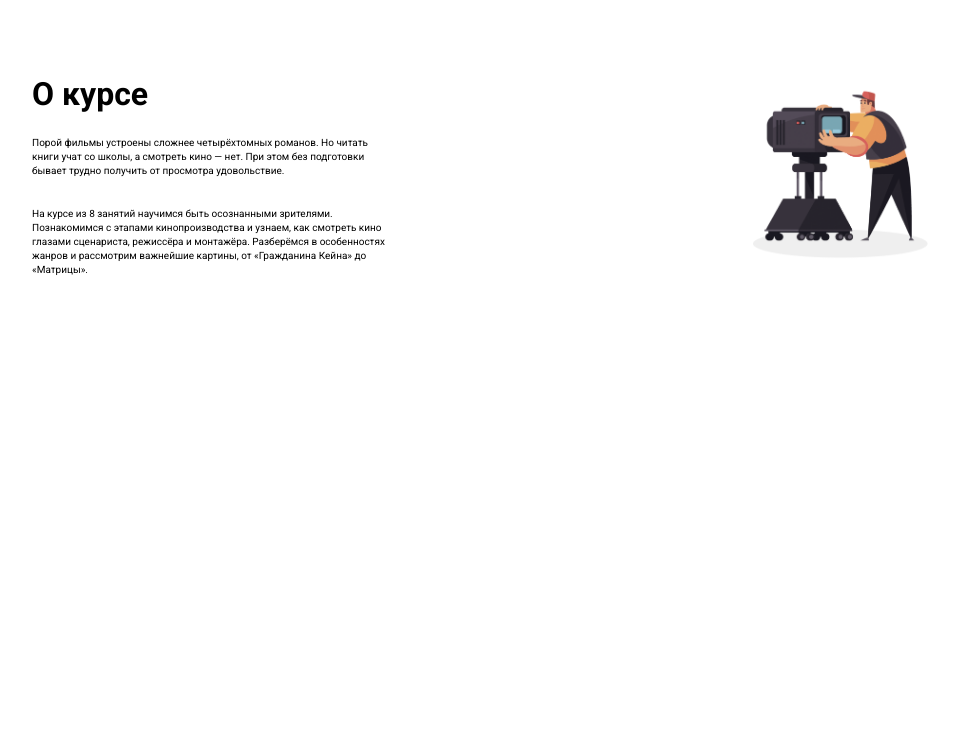
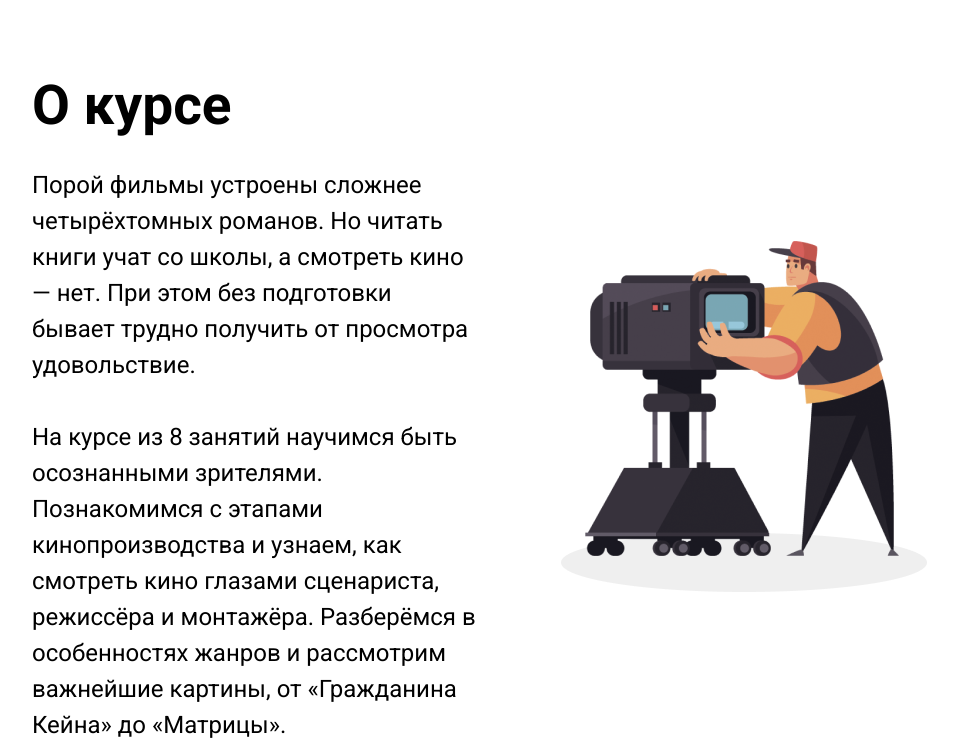
Before and after one commit to designR765/movie_project, a plain HTML site: page index.html in a window 1280 px wide. Shown: the part 843-1586 px from the top of the page, without its empty margins (160-1118 px from the left). Before the commit the page ends 1120 px from the top, so only its background shows below. Drawn offline with Linux system fonts and the light colour scheme.

Commit message:
in css rules for main block

```diff
--- a/css/media.css
+++ b/css/media.css
@@ -140,20 +140,21 @@ header {
 .about-course-container {
     display: flex;
     justify-content: space-between;
+    align-items: center;
     width: 100%;
     height: auto;
     margin-top: 10%;
 }
 
 .about-course-container h2 {
-    font-size: 32px;
+    font-size: 55px;
     margin-bottom: 10%;
 }
 
 .about-course-text {
-    width: 40%;
-    font-size: 10px;
-    line-height: 14px;
+    width: 50%;
+    font-size: 24px;
+    line-height: 36px;
 }
 
 .about-course-text p:not(:last-child) {
@@ -161,8 +162,8 @@ header {
 }
 
 .operator-img {
-    width: 176px;
-    height: 173px;
+    width: 369px;
+    height: 365px;
 }
 
 
```
